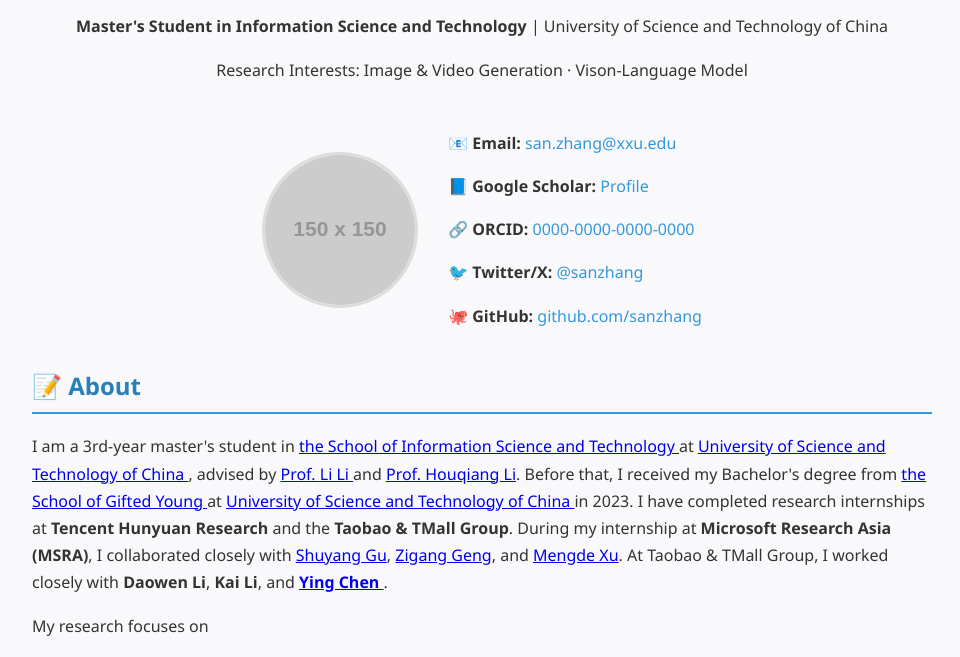
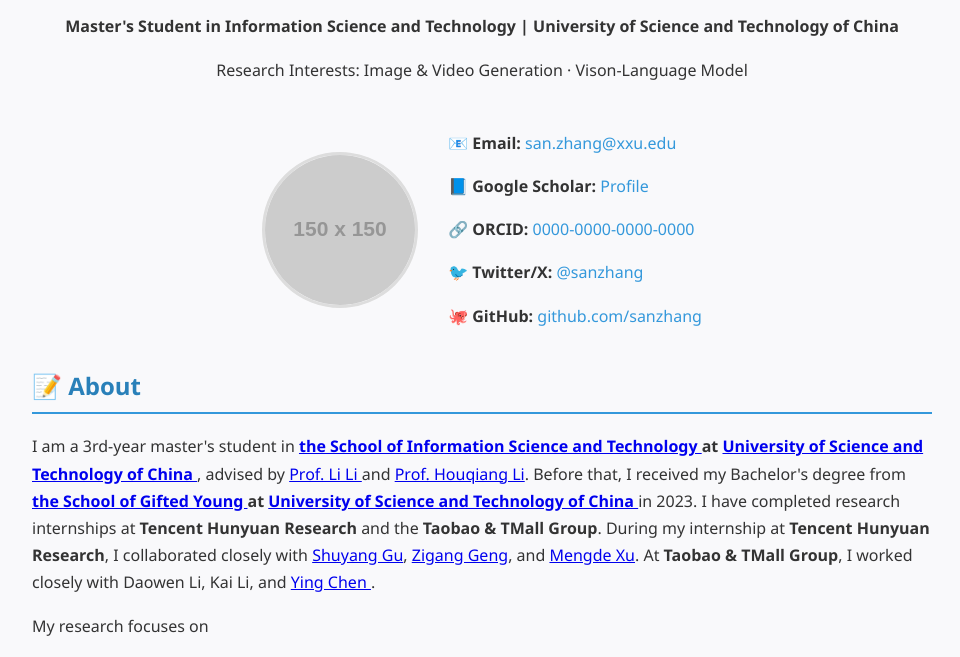
Before and after one commit to drx-code/dongruixiao.github.io, a plain HTML site: page index.html in a window 1280 px wide. Shown: the part 117-774 px from the top of the page, without its empty margins (158-1118 px from the left). Drawn offline with Linux system fonts and the light colour scheme; placeholder pictures from the web are drawn by us.

Commit message:
Update index.html

```diff
--- a/index.html
+++ b/index.html
@@ -68,7 +68,7 @@
 
   <header>
     <h1>Ruixiao Dong</h1>
-    <p><strong>Master's Student in Information Science and Technology</strong> | University of Science and Technology of China</p>
+    <p><strong>Master's Student in Information Science and Technology | University of Science and Technology of China</strong></p>
     <p>Research Interests: Image & Video Generation · Vison-Language Model</p>
   </header>
 
@@ -87,14 +87,14 @@
   <section>
     <h2>📝 About</h2>
     <p>
-      I am a 3rd-year master's student in <a href="https://sist.ustc.edu.cn/main.htm" target="_blank"> the School of Information Science and Technology </a> at <a href="https://www.ustc.edu.cn/" target="_blank"> University of Science and Technology of China </a>, advised by <a href="https://faculty.ustc.edu.cn/lil1/zh_CN/index.htm" target="_blank"> Prof. Li Li </a> and <a href="https://faculty.ustc.edu.cn/lihouqiang/en/index.htm" target="_blank"> Prof. Houqiang Li</a>.
-      Before that, I received my Bachelor's degree from <a href="https://sgy.ustc.edu.cn/main.htm" target="_blank"> the School of Gifted Young </a> at <a href="https://www.ustc.edu.cn/" target="_blank"> University of Science and Technology of China </a> in 2023.
+      I am a 3rd-year master's student in <strong><a href="https://sist.ustc.edu.cn/main.htm" target="_blank"> the School of Information Science and Technology </a> at <a href="https://www.ustc.edu.cn/" target="_blank"> University of Science and Technology of China </a></strong>, advised by <a href="https://faculty.ustc.edu.cn/lil1/zh_CN/index.htm" target="_blank"> Prof. Li Li </a> and <a href="https://faculty.ustc.edu.cn/lihouqiang/en/index.htm" target="_blank"> Prof. Houqiang Li</a>.
+      Before that, I received my Bachelor's degree from <strong><a href="https://sgy.ustc.edu.cn/main.htm" target="_blank"> the School of Gifted Young </a> at <a href="https://www.ustc.edu.cn/" target="_blank"> University of Science and Technology of China </a></strong> in 2023.
       I have completed research internships at <strong>Tencent Hunyuan Research</strong> and the <strong>Taobao & TMall Group</strong>.
-      During my internship at <strong>Microsoft Research Asia (MSRA)</strong>, I collaborated closely with
+      During my internship at <strong>Tencent Hunyuan Research</strong>, I collaborated closely with
       <a href="https://cientgu.github.io/" target="_blank">Shuyang Gu</a>,
       <a href="https://scholar.google.com/citations?user=MdFYVoAAAAAJ&hl=en" target="_blank">Zigang Geng</a>, and
       <a href="https://mendelxu.github.io/" target="_blank">Mengde Xu</a>.
-      At Taobao & TMall Group, I worked closely with <strong>Daowen Li</strong>, <strong>Kai Li</strong>, and <strong><a href="https://scholar.google.com/citations?user=NpTmcKEAAAAJ&hl=en" target="_blank"> Ying Chen </a> </strong>.
+      At <strong>Taobao & TMall Group</strong>, I worked closely with Daowen Li, Kai Li, and <a href="https://scholar.google.com/citations?user=NpTmcKEAAAAJ&hl=en" target="_blank"> Ying Chen </a>.
     </p>
     <p>
       My research focuses on
```
